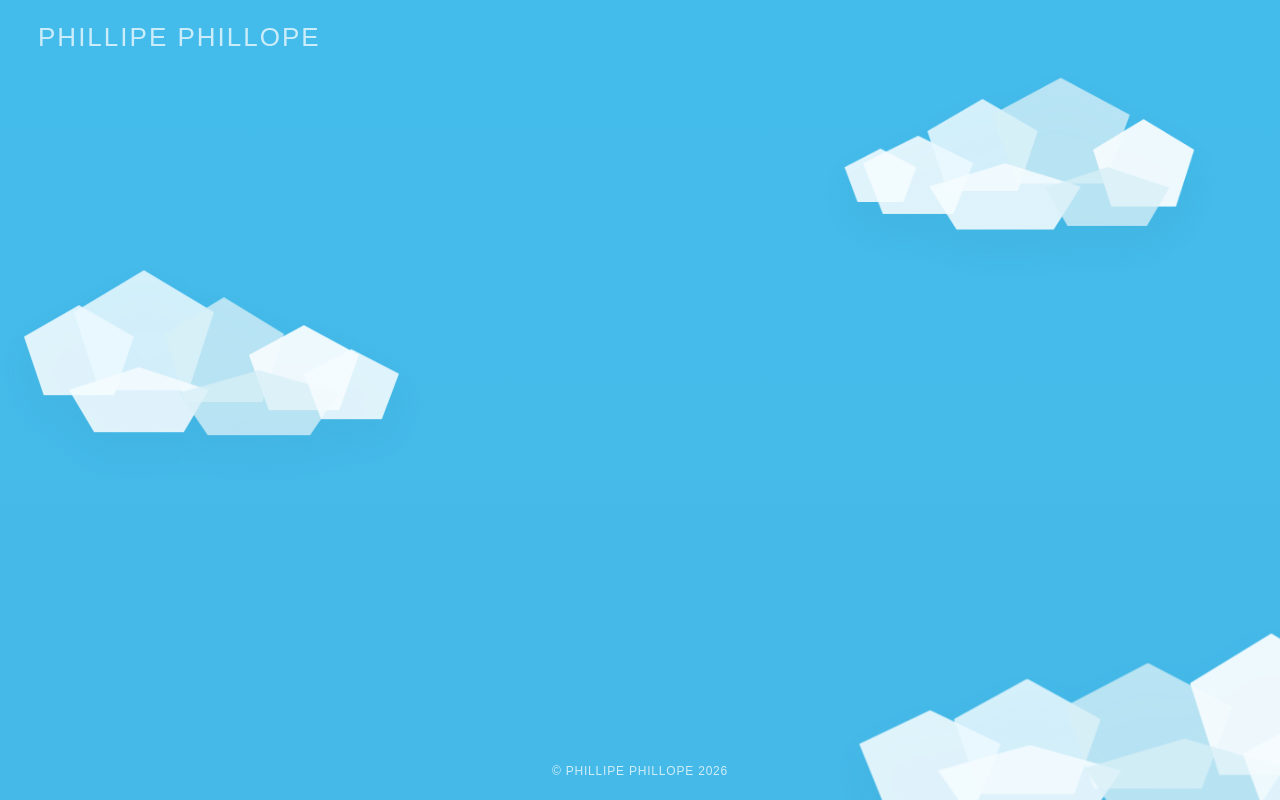
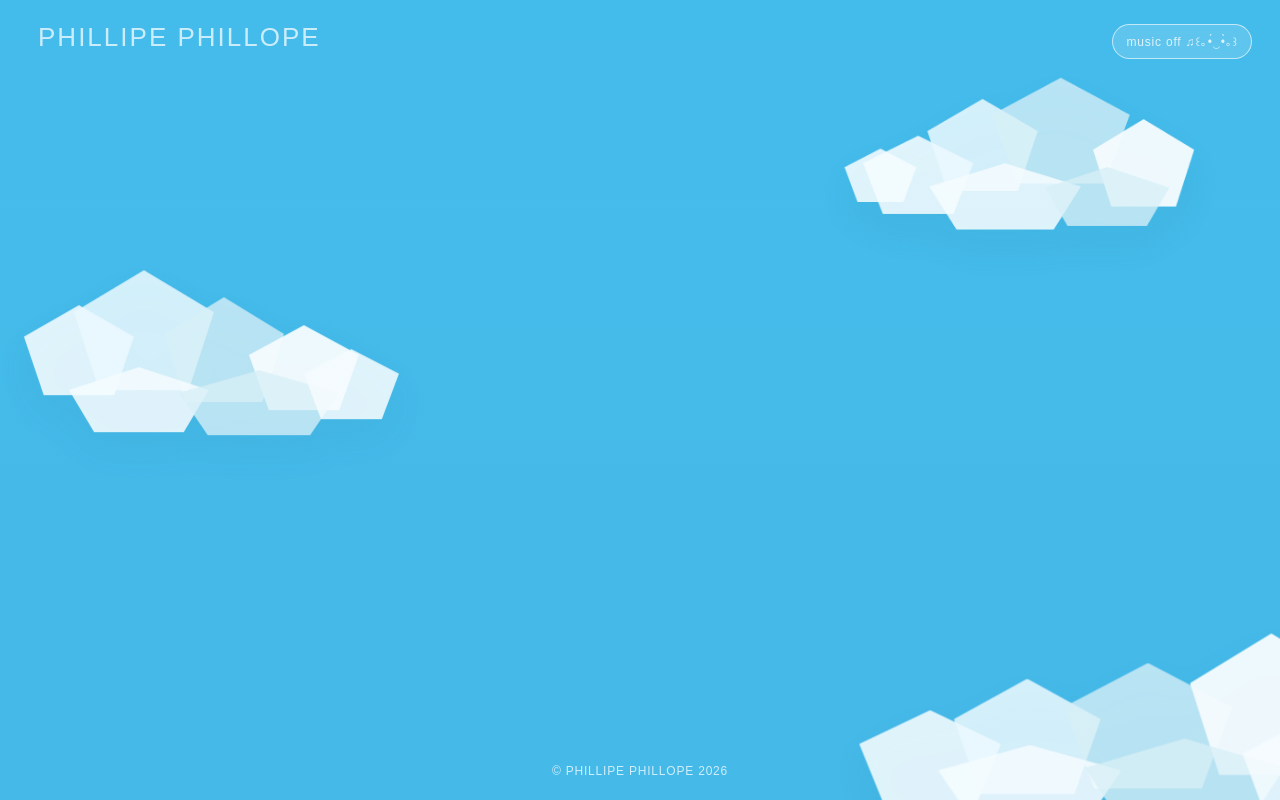
Before and after one commit to phillipephillope-chan/my-cloud-site, a Next.js app: page / in a window 1280 px wide. Built offline with nearby package versions, Linux system fonts and the light colour scheme.

Commit message:
Fix music button

```diff
--- a/app/globals.css
+++ b/app/globals.css
@@ -495,3 +495,54 @@ body {
     transform: translate3d(var(--star-drift), 260px, 0) scale(1) rotate(calc(var(--star-rotation) + 180deg));
   }
 }
+
+.music-player {
+  position: fixed;
+  right: 28px;
+  top: 24px;
+  z-index: 20000;
+  display: flex;
+  flex-direction: column;
+  align-items: flex-end;
+  gap: 6px;
+  pointer-events: auto;
+}
+
+.music-button {
+  position: relative;
+  z-index: 20001;
+  border: 1px solid rgba(255, 255, 255, 0.78);
+  background: rgba(255, 255, 255, 0.18);
+  color: white;
+  font-size: 12px;
+  letter-spacing: 0.8px;
+  padding: 8px 13px;
+  border-radius: 999px;
+  backdrop-filter: blur(8px);
+  cursor: none;
+  opacity: 0.82;
+  pointer-events: auto;
+  user-select: none;
+  transition:
+    opacity 0.2s ease,
+    transform 0.2s ease,
+    background 0.2s ease;
+}
+
+.music-button:hover {
+  opacity: 1;
+  transform: translateY(-1px);
+  background: rgba(255, 255, 255, 0.28);
+}
+
+.music-button:active {
+  transform: translateY(0) scale(0.96);
+}
+
+.music-error {
+  margin: 0;
+  color: white;
+  font-size: 10px;
+  opacity: 0.75;
+  text-shadow: 0 1px 4px rgba(0, 0, 0, 0.12);
+}
--- a/app/page.tsx
+++ b/app/page.tsx
@@ -1,9 +1,11 @@
+import MusicPlayer from "@/components/MusicPlayer";
 import CustomCursor from "@/components/CustomCursor";
 import ReactiveCloud from "@/components/ReactiveCloud";
 
 export default function Home() {
   return (
     <main className="page">
+      <MusicPlayer />
       <CustomCursor />
 
       <h1 className="brand">
--- /dev/null
+++ b/components/MusicPlayer.tsx
@@ -0,0 +1,48 @@
+"use client";
+
+import { useRef, useState } from "react";
+
+export default function MusicPlayer() {
+  const audioRef = useRef<HTMLAudioElement | null>(null);
+  const [isPlaying, setIsPlaying] = useState(false);
+  const [hasError, setHasError] = useState(false);
+
+  async function toggleMusic() {
+    const audio = audioRef.current;
+    if (!audio) return;
+
+    setHasError(false);
+
+    if (isPlaying) {
+      audio.pause();
+      setIsPlaying(false);
+      return;
+    }
+
+    try {
+      audio.volume = 0.35;
+      await audio.play();
+      setIsPlaying(true);
+    } catch (error) {
+      console.log("Music play failed:", error);
+      setHasError(true);
+      setIsPlaying(false);
+    }
+  }
+
+  return (
+    <div className="music-player">
+      <audio ref={audioRef} src="/bgm.mp3" loop preload="auto" />
+
+      <button type="button" className="music-button" onClick={toggleMusic}>
+        {isPlaying ? "music on ♫꒰･‿･๑꒱" : "music off ♫꒰｡•́‿•̀｡꒱"}
+      </button>
+
+      {hasError && (
+        <p className="music-error">
+          can’t play bgm.mp3 ꒰｡•́︿•̀｡꒱
+        </p>
+      )}
+    </div>
+  );
+}
```
Also changed, not shown: 1 other file (tests, documents, lock files or other folders).
